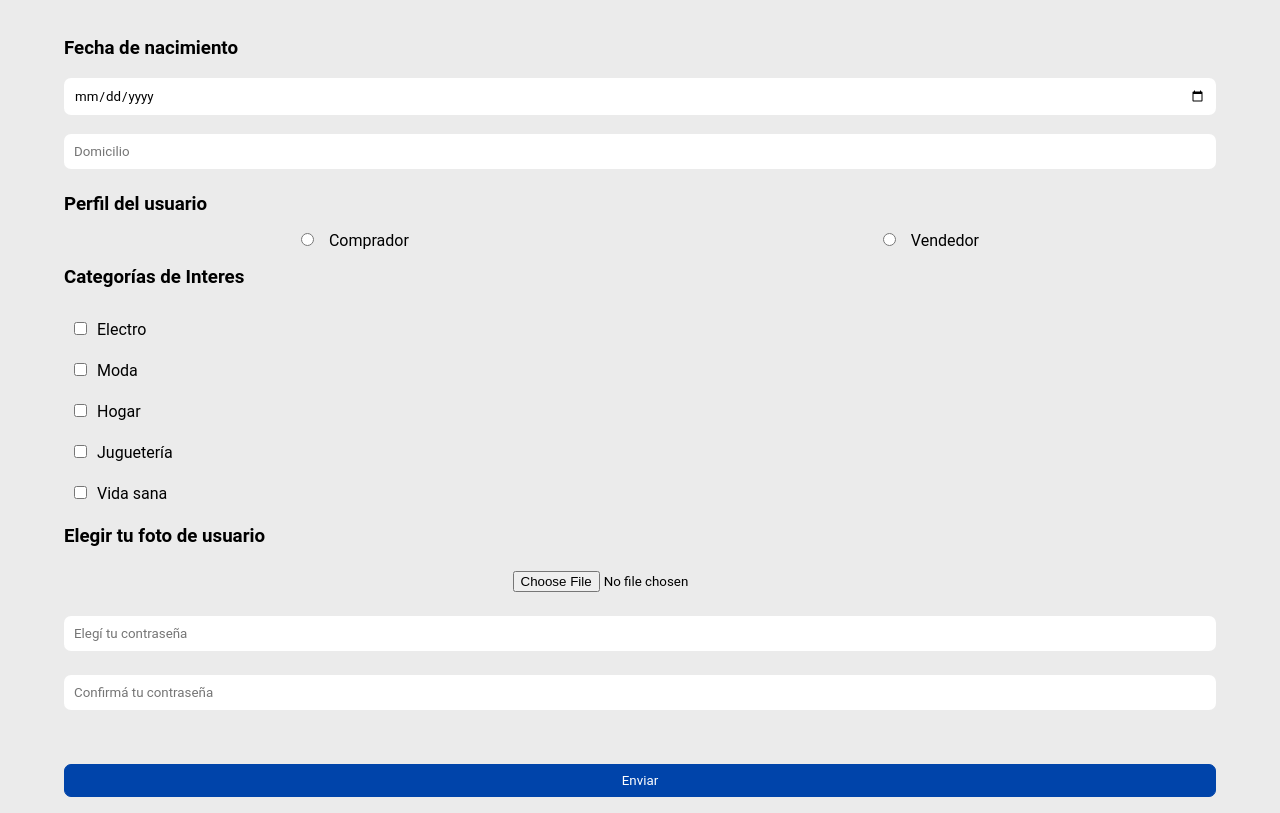
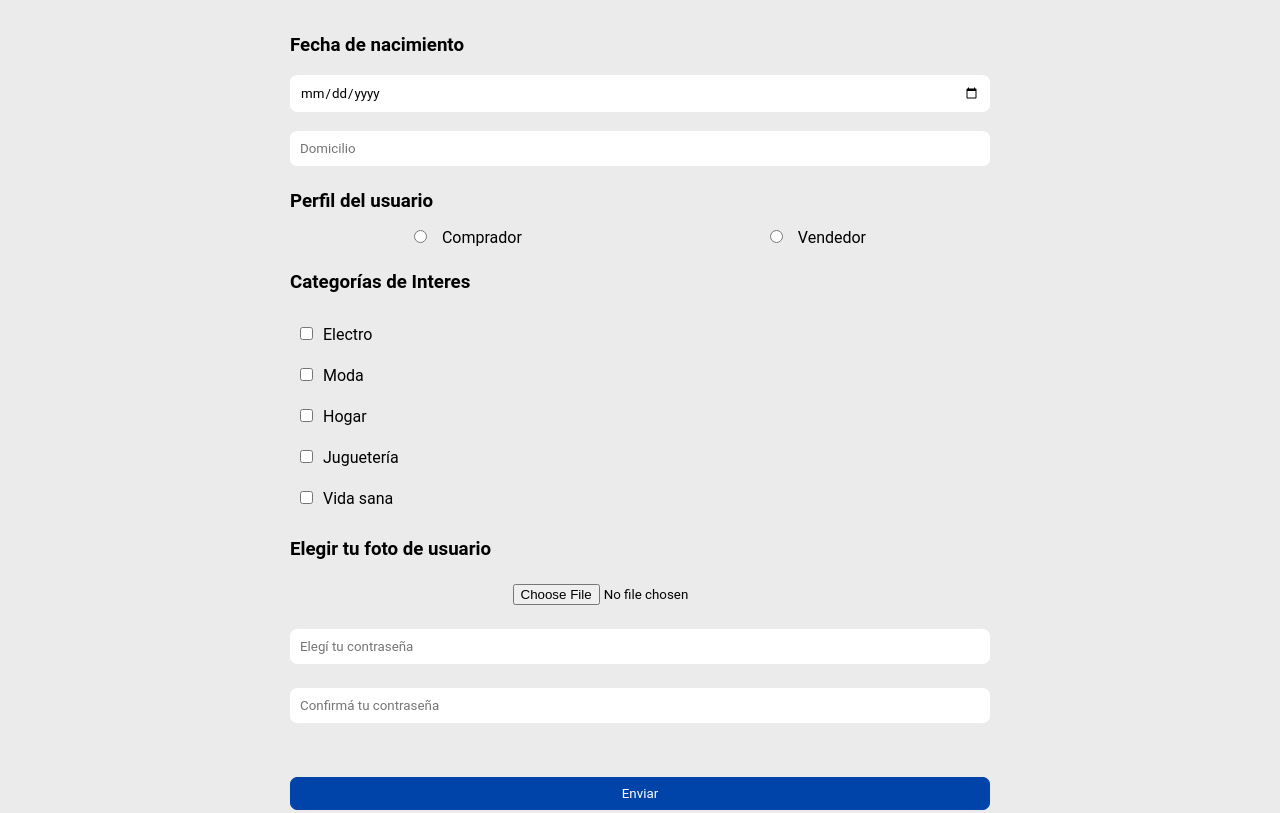
Before and after one commit to Matias-Pagano/Los_PicateclasM4E1Pagano, a website: page views/register.html in a window 1280 px wide. Shown: the part 320-1133 px from the top of the page. Drawn offline with Linux system fonts and the light colour scheme.

Commit message:
Matias Pagano - subo cambios finales a ML

```diff
--- a/public/css/styles.css
+++ b/public/css/styles.css
@@ -10,7 +10,7 @@ html{
 }
 
 body {
-    margin-top: 40%;
+    margin-top: 158px;
 }
 
 header{
@@ -514,7 +514,7 @@ input#nombreUsuario {
         display: block;
     }
     body {
-        margin-top: 113px;
+        margin-top: 110px;
     }
     .barraDeNav{
         display: flex;
@@ -564,3 +564,36 @@ input#nombreUsuario {
         width: 70%;
     }
 }
+
+
+/*-----Register-----*/
+
+.main-register {
+    margin: auto;
+}
+
+input#nombre, input#usuario, input#e-mail, input#calendario, input#domicilio, input#password, input#nombreUsuario {
+    max-width: 700px;
+}
+
+.main-register button{
+    max-width: 700px;
+}
+
+div.contenedor3, div.contenedor4, div.contenedor6 {
+    max-width: 700px;
+    margin: auto;
+    margin-top: 1rem;
+    margin-bottom: 1.5rem;
+}
+
+.main-register h3 {
+    max-width: 700px;
+    margin: auto;
+}
+
+/*-----Login------*/
+
+div.contenedor7 button {
+    max-width: 700px;
+}
```
